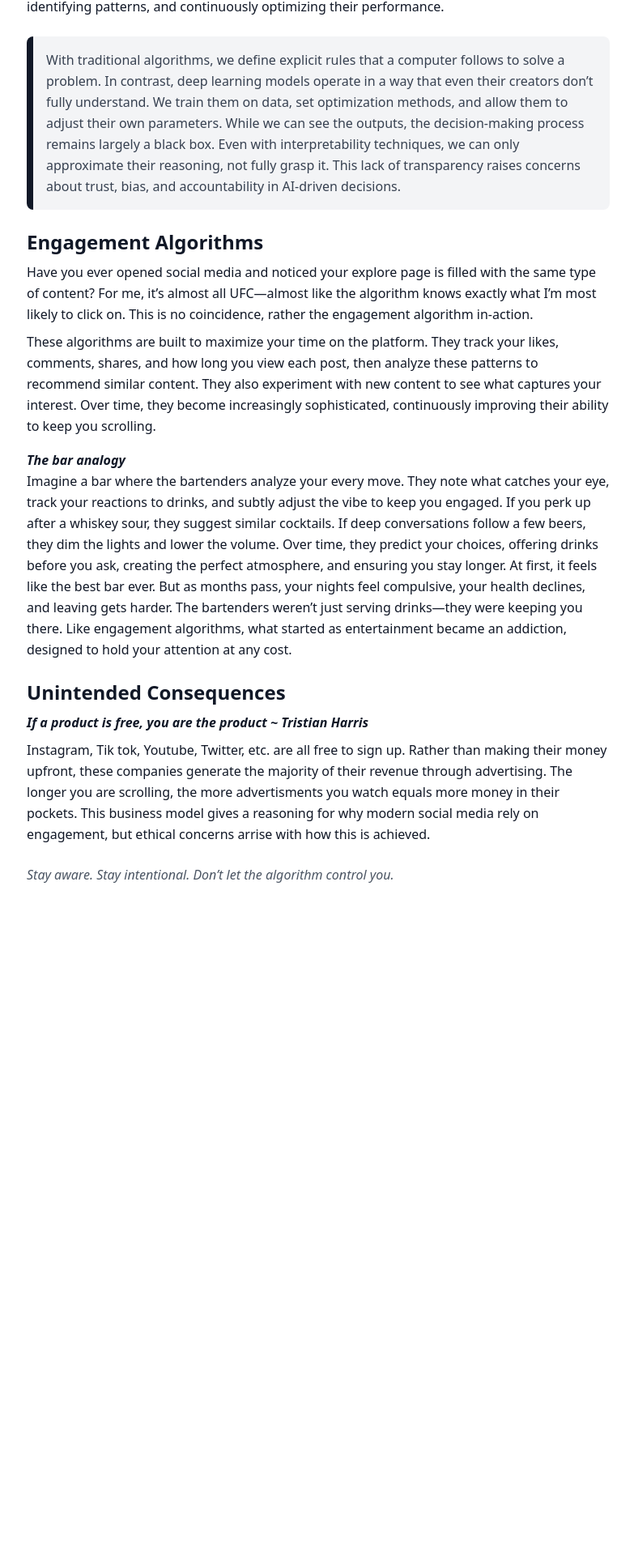
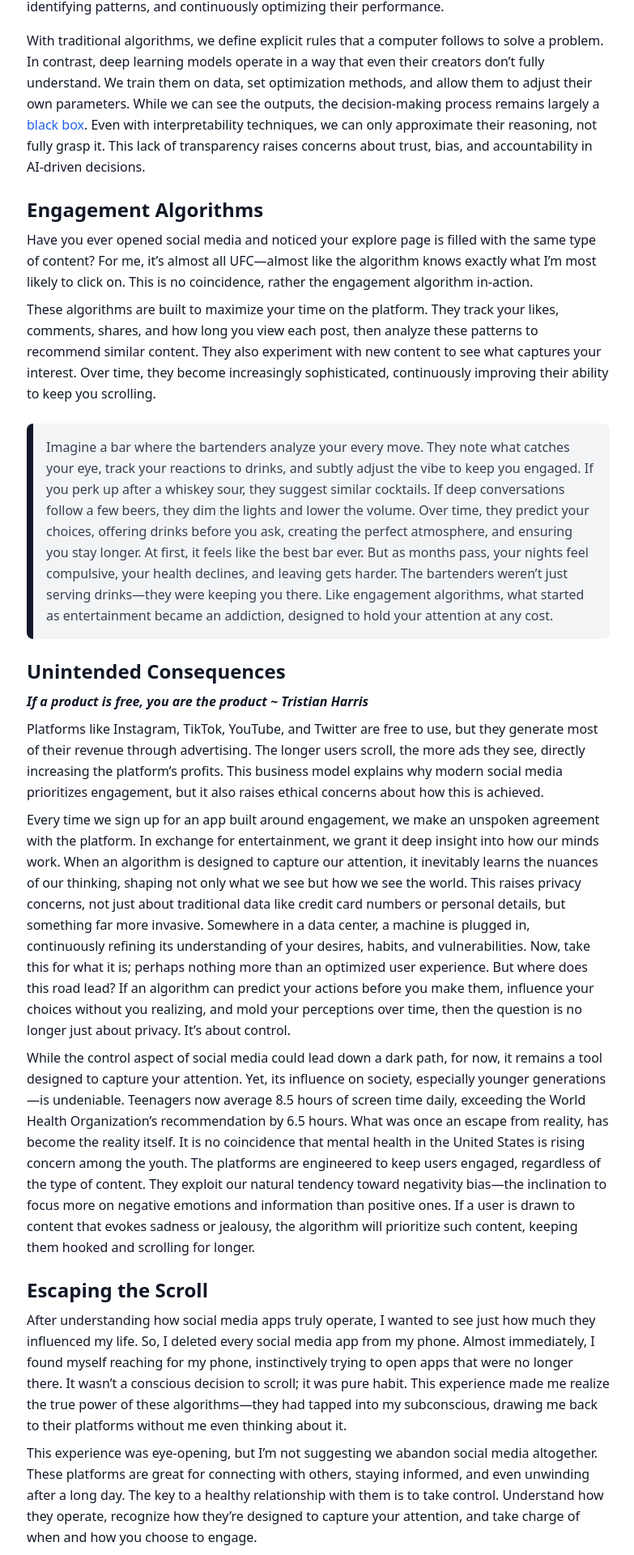
Before and after one commit to mosgood3/Engagement-Algorithms, a React (Vite) app: page / in a window 1280 px wide. Shown: the part 773-2693 px from the top of the page at 81% size, without its empty margins (247-1030 px from the left). Before the commit the page ends 1890 px from the top, so only its background shows below. Built offline with nearby package versions, Linux system fonts and the light colour scheme.

Commit message:
progress

```diff
--- a/src/components/Article.jsx
+++ b/src/components/Article.jsx
@@ -6,21 +6,16 @@ const Article = () => {
           What Are Algorithms?
         </h2>
         <p className="mt-2">
-        At a high level, an algorithm is a set of instructions used to complete a task. We follow algorithms in everyday life—for example, making a sandwich by layering bread, meat, and cheese in a specific order. In computing, algorithms function the same way, guiding a computer through a sequence of steps to solve problems and perform tasks.
+        At a high level, an algorithm is a set of instructions used to complete a task. We follow algorithms in everyday life. For example, making a sandwich by layering bread, meat, and cheese in a specific order. In computing, algorithms function the same way, guiding a computer through a sequence of steps to solve problems and perform tasks.
         </p>
 
         <p className="mt-4">
         Algorithms become increasingly complex when they gain the ability to learn and adapt on their own, a process known as artificial intelligence or machine learning. Think of the sandwhich example—you might receive feedback from someone, adjust the ingredients or technique, and refine the recipe over time. Similarly, machine learning algorithms improve by analyzing data, identifying patterns, and continuously optimizing their performance.
         </p>
 
-        <div className="mt-6 flex">
-        <div className="bg-gray-900 w-2 rounded-l-lg"></div>
-        <div className="bg-gray-100 p-4 rounded-r-lg flex-1">
-        <p className="text-gray-700 text-md">
-        With traditional algorithms, we define explicit rules that a computer follows to solve a problem. In contrast, deep learning models operate in a way that even their creators don’t fully understand. We train them on data, set optimization methods, and allow them to adjust their own parameters. While we can see the outputs, the decision-making process remains largely a black box. Even with interpretability techniques, we can only approximate their reasoning, not fully grasp it. This lack of transparency raises concerns about trust, bias, and accountability in AI-driven decisions.
+        <p className="mt-4">
+        With traditional algorithms, we define explicit rules that a computer follows to solve a problem. In contrast, deep learning models operate in a way that even their creators don’t fully understand. We train them on data, set optimization methods, and allow them to adjust their own parameters. While we can see the outputs, the decision-making process remains largely a <a href="https://umdearborn.edu/news/ais-mysterious-black-box-problem-explained" className="text-blue-600">black box</a>. Even with interpretability techniques, we can only approximate their reasoning, not fully grasp it. This lack of transparency raises concerns about trust, bias, and accountability in AI-driven decisions.
         </p>
-        </div>
-        </div>
         <h2 id="engagement-algorithms" className="text-2xl font-semibold mt-6">
           Engagement Algorithms
         </h2>
@@ -30,26 +25,42 @@ const Article = () => {
         <p className="mt-2">
         These algorithms are built to maximize your time on the platform. They track your likes, comments, shares, and how long you view each post, then analyze these patterns to recommend similar content. They also experiment with new content to see what captures your interest. Over time, they become increasingly sophisticated, continuously improving their ability to keep you scrolling.
         </p>
-        <p className="mt-4">
-        <strong><em>The bar analogy</em></strong>
-        </p>
-        <p>
-         Imagine a bar where the bartenders analyze your every move. They note what catches your eye, track your reactions to drinks, and subtly adjust the vibe to keep you engaged. If you perk up after a whiskey sour, they suggest similar cocktails. If deep conversations follow a few beers, they dim the lights and lower the volume.
+        <div className="mt-6 flex">
+        <div className="bg-gray-900 w-2 rounded-l-lg"></div>
+        <div className="bg-gray-100 p-4 rounded-r-lg flex-1">
+        <p className="text-gray-700 text-md">
+        Imagine a bar where the bartenders analyze your every move. They note what catches your eye, track your reactions to drinks, and subtly adjust the vibe to keep you engaged. If you perk up after a whiskey sour, they suggest similar cocktails. If deep conversations follow a few beers, they dim the lights and lower the volume.
 
         Over time, they predict your choices, offering drinks before you ask, creating the perfect atmosphere, and ensuring you stay longer. At first, it feels like the best bar ever. But as months pass, your nights feel compulsive, your health declines, and leaving gets harder. The bartenders weren’t just serving drinks—they were keeping you there.
 
         Like engagement algorithms, what started as entertainment became an addiction, designed to hold your attention at any cost.
         </p>
-
-        <h2 id="engagement-algorithms" className="text-2xl font-semibold mt-6">
+        </div>
+        </div>
+        <h2 id="unintended-consequences" className="text-2xl font-semibold mt-6">
           Unintended Consequences
         </h2>
         <p className="mt-2 font-semibold">
         <em>If a product is free, you are the product ~ Tristian Harris</em></p>
-        <p className="mt-2"> Instagram, Tik tok, Youtube, Twitter, etc. are all free to sign up. Rather than making their money upfront, these companies generate the majority of their revenue through advertising. The longer you are scrolling, the more advertisments you watch equals more money in their pockets. This business model gives a reasoning for why modern social media rely on engagement, but ethical concerns arrise with how this is achieved.
+        <p className="mt-2"> Platforms like Instagram, TikTok, YouTube, and Twitter are free to use, but they generate most of their revenue through advertising. The longer users scroll, the more ads they see, directly increasing the platform’s profits. This business model explains why modern social media prioritizes engagement, but it also raises ethical concerns about how this is achieved.
+        </p>
+        <p className="mt-2">
+        Every time we sign up for an app built around engagement, we make an unspoken agreement with the platform. In exchange for entertainment, we grant it deep insight into how our minds work. When an algorithm is designed to capture our attention, it inevitably learns the nuances of our thinking, shaping not only what we see but how we see the world. This raises privacy concerns, not just about traditional data like credit card numbers or personal details, but something far more invasive. Somewhere in a data center, a machine is plugged in, continuously refining its understanding of your desires, habits, and vulnerabilities. Now, take this for what it is; perhaps nothing more than an optimized user experience. But where does this road lead? If an algorithm can predict your actions before you make them, influence your choices without you realizing, and mold your perceptions over time, then the question is no longer just about privacy. It’s about control.
         </p>
 
+        <p className="mt-2">
+        While the control aspect of social media could lead down a dark path, for now, it remains a tool designed to capture your attention. Yet, its influence on society, especially younger generations—is undeniable. Teenagers now average 8.5 hours of screen time daily, exceeding the World Health Organization’s recommendation by 6.5 hours. What was once an escape from reality, has become the reality itself. It is no coincidence that mental health in the United States is rising concern among the youth. The platforms are engineered to keep users engaged, regardless of the type of content. They exploit our natural tendency toward negativity bias—the inclination to focus more on negative emotions and information than positive ones. If a user is drawn to content that evokes sadness or jealousy, the algorithm will prioritize such content, keeping them hooked and scrolling for longer.
+        </p>
+        <h2 id="escaping" className="text-2xl font-semibold mt-6">
+          Escaping the Scroll
+        </h2>
+        <p className="mt-2">
+        After understanding how social media apps truly operate, I wanted to see just how much they influenced my life. So, I deleted every social media app from my phone. Almost immediately, I found myself reaching for my phone, instinctively trying to open apps that were no longer there. It wasn’t a conscious decision to scroll; it was pure habit. This experience made me realize the true power of these algorithms—they had tapped into my subconscious, drawing me back to their platforms without me even thinking about it.
 
+        <p className="mt-2">
+        This experience was eye-opening, but I’m not suggesting we abandon social media altogether. These platforms are great for connecting with others, staying informed, and even unwinding after a long day. The key to a healthy relationship with them is to take control. Understand how they operate, recognize how they’re designed to capture your attention, and take charge of when and how you choose to engage.
+        </p>
+        </p>
         <p className="mt-6 italic text-gray-600">
           Stay aware. Stay intentional. Don’t let the algorithm control you.
         </p>
--- a/src/components/Nav.jsx
+++ b/src/components/Nav.jsx
@@ -6,7 +6,6 @@ const Nav = () => {
 
   return (
     <>
-      {/* Show open button only when menu is closed */}
       {!menuOpen && (
         <button
           onClick={() => setMenuOpen(true)}
@@ -16,13 +15,11 @@ const Nav = () => {
         </button>
       )}
 
-      {/* Mobile Navigation Drawer */}
       <div
         className={`fixed top-0 right-0 lg:w-1/5 md:1/4 sm:w-1/2 h-full bg-slate-800 text-white p-6 shadow-lg flex flex-col transform transition-transform duration-500 ${
           menuOpen ? "translate-x-0" : "translate-x-full"
         }`}
       >
-        {/* Close button inside the menu */}
         <button
           onClick={() => setMenuOpen(false)}
           className="self-end text-xl font-bold"
@@ -50,6 +47,24 @@ const Nav = () => {
               Engagement Algorithms
             </a>
           </li>
+          <li>
+            <a
+              href="#unintended-consequences"
+              onClick={() => setMenuOpen(false)}
+              className="block hover:text-blue-600 transition"
+            >
+              Unintended Consequences
+            </a>
+          </li>
+          <li>
+            <a
+              href="#escaping"
+              onClick={() => setMenuOpen(false)}
+              className="block hover:text-blue-600 transition"
+            >
+              Escaping the Scroll
+            </a>
+          </li>
         </ul>
       </div>
     </>
```
